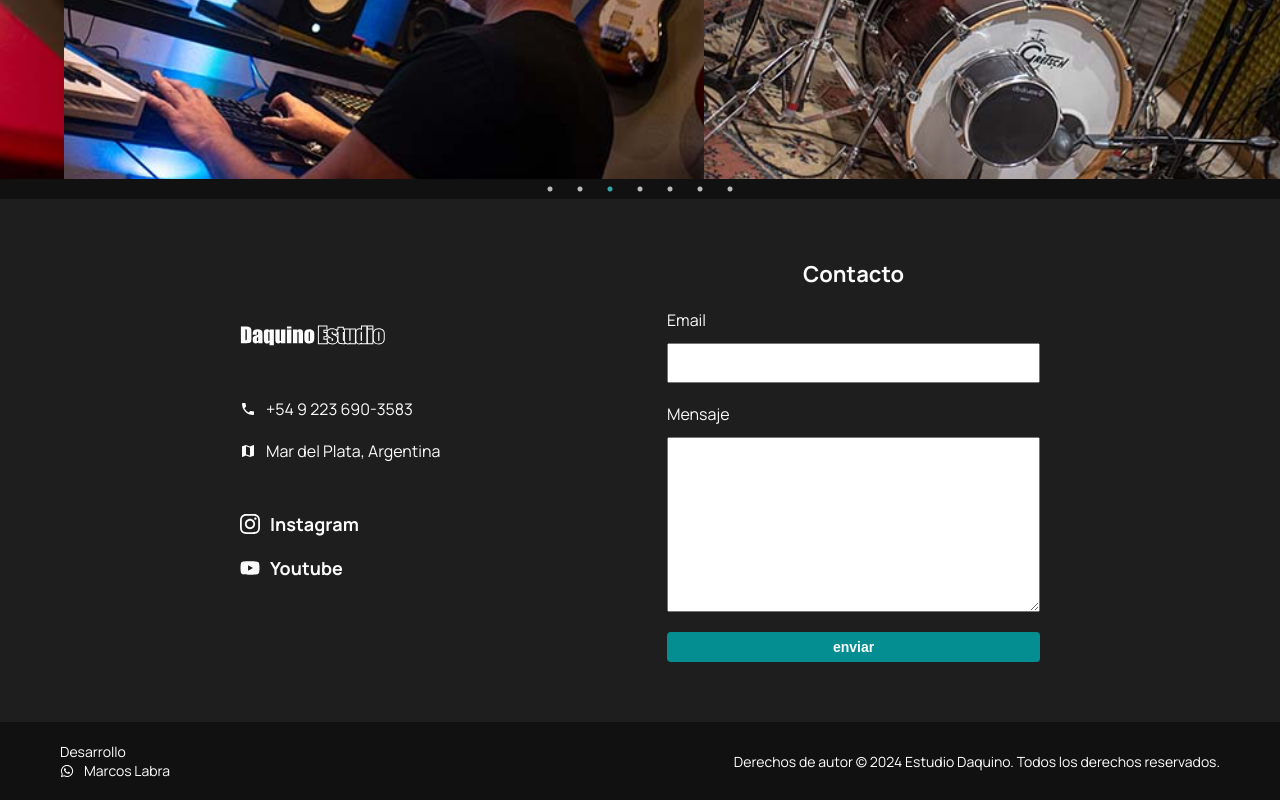
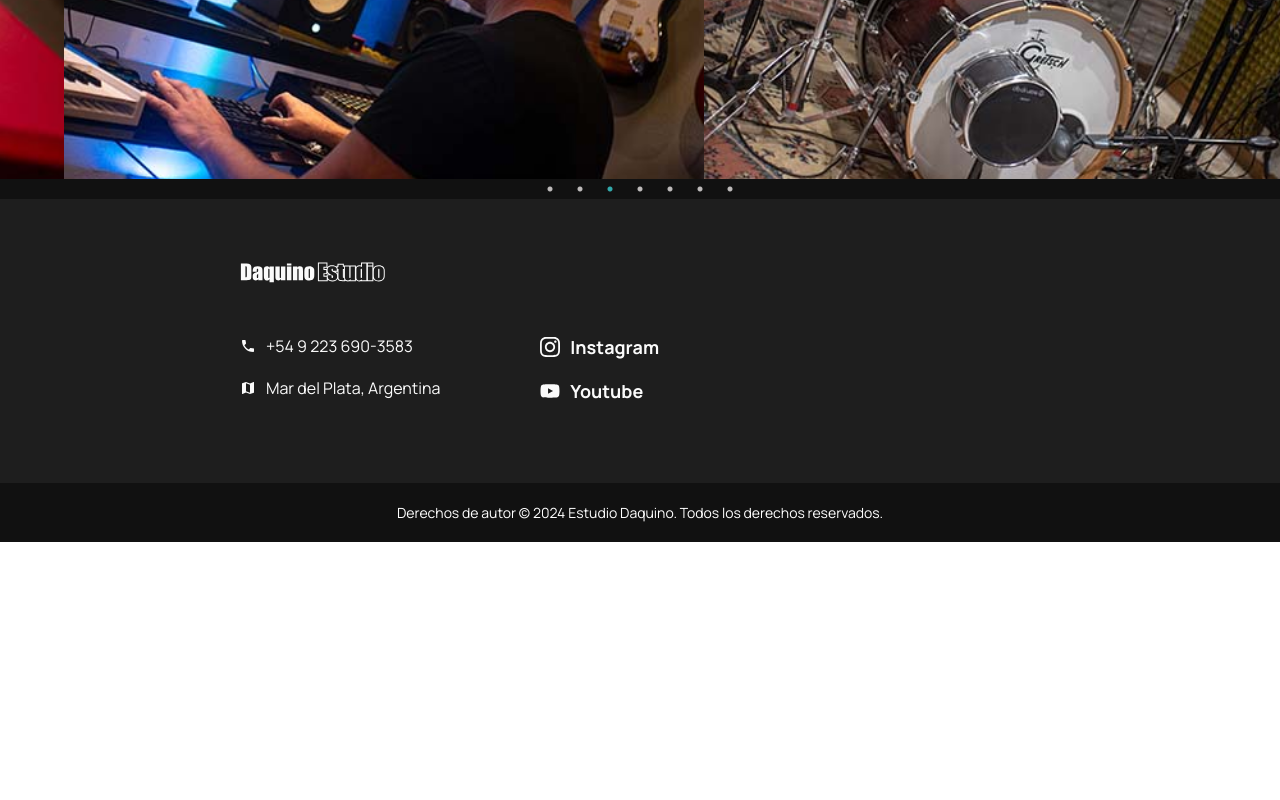
Before and after one commit to MarcosLabra/daquino-estudio, a Next.js app: page / in a window 1280 px wide. Shown: the part 4888-5688 px from the top of the page. After the commit the page ends 5430 px from the top, so only its background shows below. Built offline with nearby package versions, Linux system fonts and the light colour scheme.

Commit message:
quito el formulario de contacto y mis datos

```diff
--- a/src/app/ui/footer/Copyright.jsx
+++ b/src/app/ui/footer/Copyright.jsx
@@ -4,14 +4,7 @@ import { FaWhatsapp } from "react-icons/fa";
 export default function Copyright() {
     return (
         <div className={style.copyright}>
-            <a href="https://walink.co/8a5dfa" rel="noopener noreferrer" target="_blank">
 
-                <p className={style.dev}>Desarrollo </p>
-                <div>
-                    <FaWhatsapp />
-                    <p className={style.name}>Marcos Labra</p>
-                </div>
-            </a>
             <p className={style.copy}>Derechos de autor © 2024 Estudio Daquino.
                 Todos los derechos reservados.</p>
         </div>
--- a/src/app/ui/footer/copyright.module.scss
+++ b/src/app/ui/footer/copyright.module.scss
@@ -3,39 +3,14 @@
 .copyright {
   background-color: $black;
   width: 100vw;
-  display: flex;
-  flex-direction: column;
-  align-items: center;
   padding: 20px;
   color: white;
   font-size: 12px;
-  text-align: center;
+display: flex;
+justify-content: center;
 
   a {
-    display: flex;
-    align-items: center;
-    justify-content: center;
-    flex-direction: column;
     margin-bottom: 20px;
-
-
-    div {
-      display: flex;
-      align-items: center;
-      transition: all 300ms ease-in-out;
-      .dev {
-        font-size: 10px;
-        color: #635959;
-      }
-
-      .name {
-        margin-left: 10px;
-
-      }
-      &:hover {
-        color: #00bb2d;
-      }
-    }
 
     .copy {
       width: 260px;
@@ -45,25 +20,13 @@
 
 @media screen and (min-width: 1200px) {
   .copyright {
-    flex-direction: row;
-    justify-content: space-between;
     padding: 20px 60px;
     color: white;
     font-size: 14px;
     text-align: left;
-
-    a {
-      display: flex;
-      align-items: flex-start;
-      margin-bottom: 0px;
-
-      div {
-        display: flex;
-        align-items: center;
-      }
-    }
   }
 }
+
 @media screen and (min-width: 1600px) {
   .copyright {
     padding: 20px 120px;
--- a/src/app/ui/footer/footer.jsx
+++ b/src/app/ui/footer/footer.jsx
@@ -8,7 +8,7 @@ export default function Footer() {
     return (
         <footer id='contact' className={style.footer}>
         <div className={style.container}>
-            <ContactForm />
+            {/* <ContactForm /> */}
             <Info />
         </div>
             <Copyright />
--- a/src/app/ui/footer/footer.module.scss
+++ b/src/app/ui/footer/footer.module.scss
@@ -6,7 +6,6 @@
   .footer {
     .container {
       display: flex;
-      flex-direction: row-reverse;
       justify-content: space-between;
       align-items: center;
       padding: 60px 240px;
@@ -16,7 +15,7 @@
 @media screen and (min-width: 1600px) {
   .footer {
     .container {
-      padding: 60px 480px;
+      padding: 60px 240px;
     }
   }
 }
--- a/src/app/ui/footer/info.module.scss
+++ b/src/app/ui/footer/info.module.scss
@@ -5,22 +5,27 @@
 
   .info {
     margin-top: 20px;
+
     div {
       display: flex;
       align-items: center;
       margin-bottom: 20px;
       color: $white;
+
       .icon {
         height: 16px;
       }
+
       p {
         font-size: 14px;
         margin-left: 10px;
       }
     }
   }
+
   .rrss {
     margin-top: 40px;
+
     a {
       display: flex;
       align-items: center;
@@ -30,39 +35,49 @@
       .rrssIcon {
         height: 24px;
       }
+
       p {
         font-size: 14px;
         margin-left: 10px;
       }
     }
+
     .rrssInstagram {
       transition: all 300ms ease-in-out;
+
       &:hover {
         color: $instagram;
       }
     }
+
     .rrssYoutube {
       transition: all 300ms ease-in-out;
+
       &:hover {
         color: $youtube;
       }
     }
   }
 }
+
 @media screen and (min-width: 768px) {
   .infoContainer {
     padding: 0 0 20px 0;
     display: flex;
     flex-direction: column;
     align-items: center;
+
     .infoDiv {
       display: flex;
       margin-top: 20px;
+
       .info {
-        margin: 0;
+        margin: 0 100px 0 0;
       }
+
       .rrss {
         margin: 0 50px;
+
         p {
           font-weight: 700;
         }
@@ -70,26 +85,33 @@
     }
   }
 }
+
 @media screen and (min-width: 1200px) {
   .infoContainer {
     padding: 0;
     display: flex;
     flex-direction: column;
     align-items: flex-start;
+
     .infoDiv {
       display: flex;
-      flex-direction: column;
+      flex-direction: row;
       align-items: flex-start;
+      justify-content: space-between;
       margin-top: 20px;
+
       .info {
-        margin: 30px 0 0 0;
+        margin: 30px 100px 0 0;
+
         p {
           font-size: 16px;
         }
       }
+
       .rrss {
         margin: 30px 0 0 0;
         font-size: 20px;
+
         p {
           font-size: 18px;
         }
```
